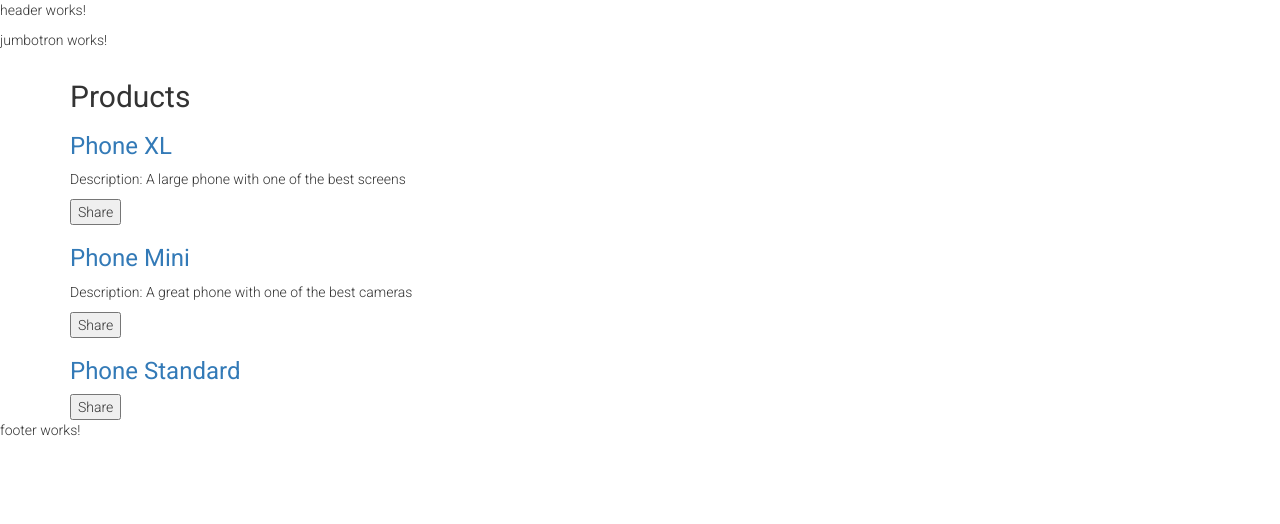
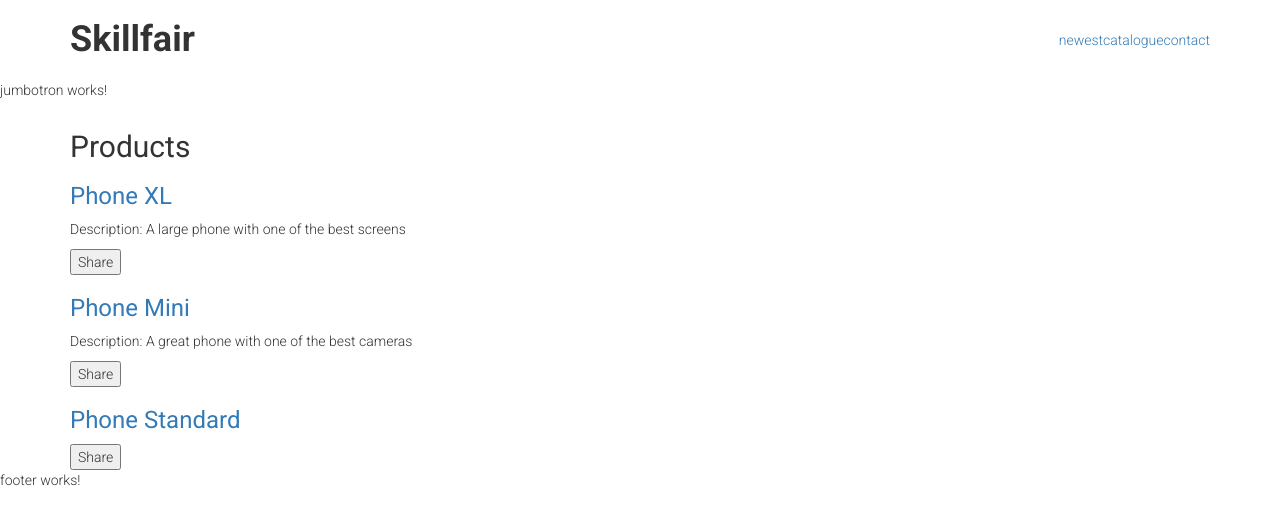
Before and after one commit to mdlawrenceusa/et713-20230918, an Angular app: page /home in a window 1280 px wide. Shown: the top 524 px of the page. Built offline with nearby package versions, Linux system fonts and the light colour scheme.

Commit message:
1 file modified

```diff
--- a/src/app/header/header.component.html
+++ b/src/app/header/header.component.html
@@ -1 +1,10 @@
-<p>header works!</p>
+<header class="container">
+<div class="row">
+  <h1 class="col-sm-8">Skillfair</h1>
+  <nav class="col-sm-4">
+    <a routerLink="/home">newest</a>
+    <a routerLink="/categories">catalogue</a>
+    <a routerLink="/contact">contact</a>
+  </nav>
+</div>
+</header>
```
